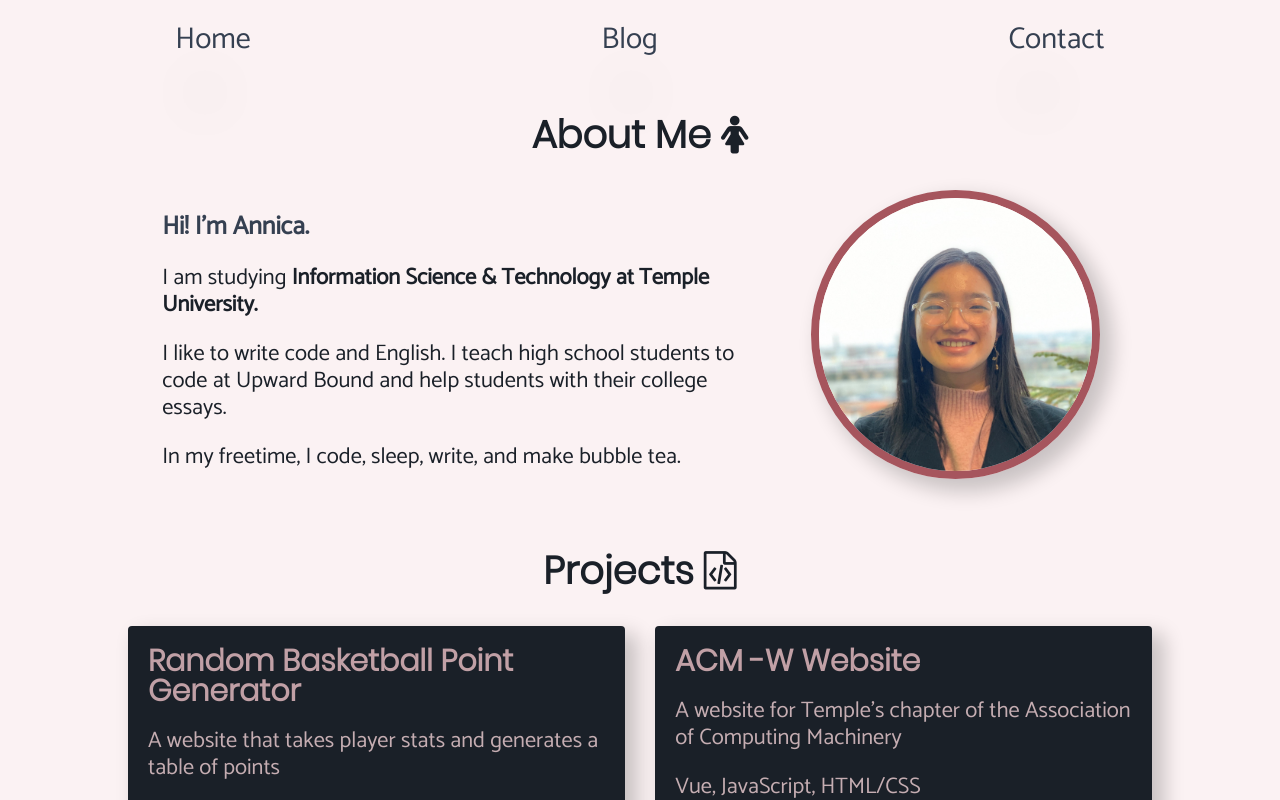
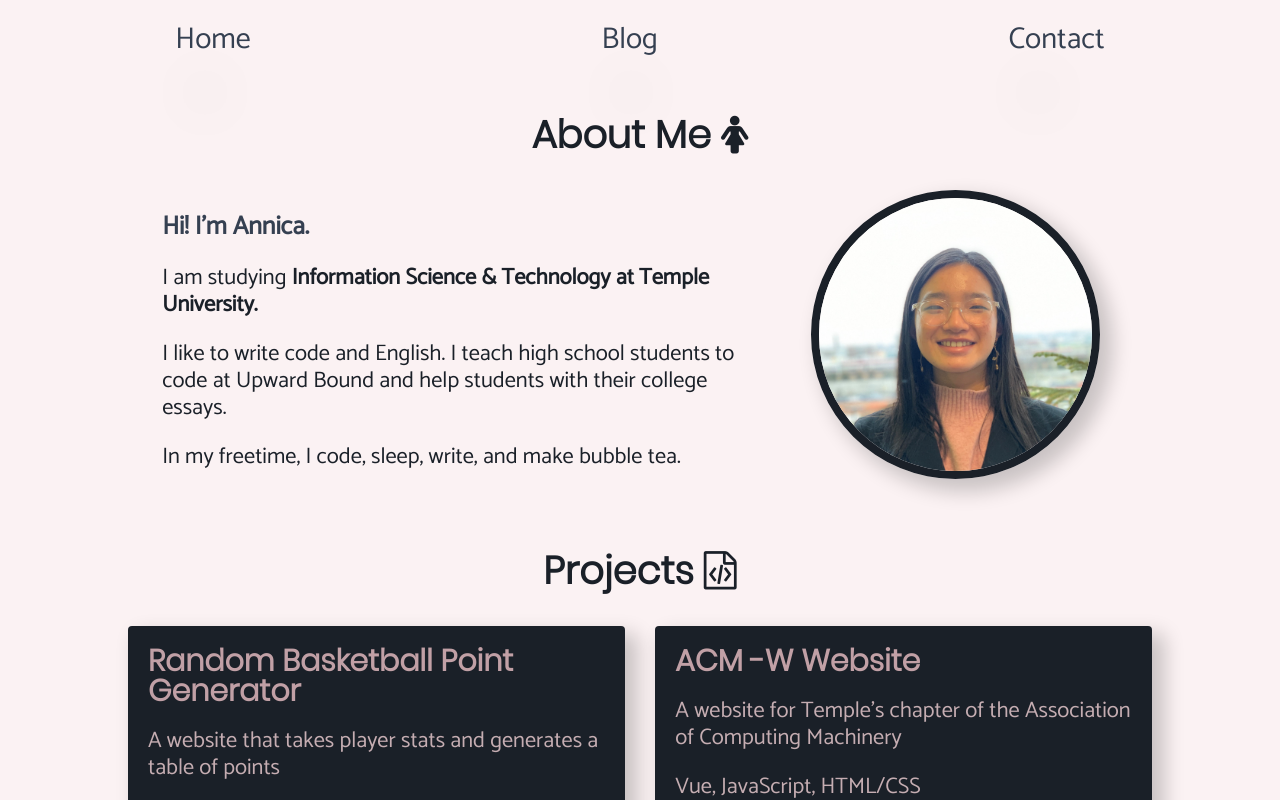
Before and after one commit to chiuannica/banannica, a Vue app: page /#/ in a window 1280 px wide. Shown: the top 800 px of the page. Built offline with nearby package versions, Linux system fonts and the light colour scheme.

Commit message:
make picture border dark blue

```diff
--- a/src/components/About.vue
+++ b/src/components/About.vue
@@ -56,7 +56,7 @@ export default {
 }
 .my-picture > img {
   width: 80%;
-  border: 0.5rem hsla(354, 51%, 38%, 0.8) solid;
+  border: 0.5rem solid hsl(216, 21%, 13%);
   border-radius: 50%;
   box-shadow: 1em 1em 2em .25em rgba(0,0,0,.2);
 }
--- a/src/components/Projects.vue
+++ b/src/components/Projects.vue
@@ -93,7 +93,7 @@ export default {
 }
 .project > a:hover {
   color: hsla(217, 34%, 52%, 0.9);
-  border-left: hsla(217, 34%, 52%, 0.9) solid 1vh;
+  border-left: hsla(217, 34%, 52%, 1) solid 1vh;
 }
 .projects-grid{
   display: grid;
```
